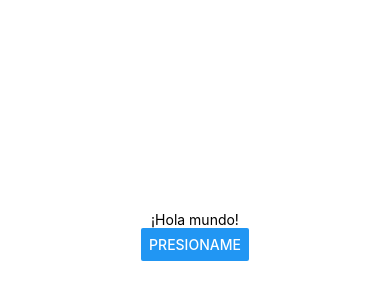
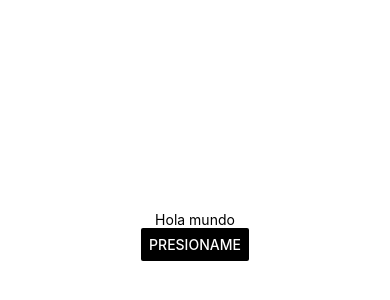
Before and after one commit to jlsxmo/ProgramacionMovil182, a React Native app in the folder holaMundo/: screen / in a window 390 px wide. Shown: the part 186-486 px from the top of the page. Built offline with nearby package versions, Linux system fonts and the light colour scheme.

Commit message:
Práctica 6

```diff
--- a/holaMundo/App.js
+++ b/holaMundo/App.js
@@ -1,15 +1,53 @@
 import { StatusBar } from 'expo-status-bar';
+import { StyleSheet, Text, View, Button } from 'react-native';
+import React, { useState } from 'react';
+
+const Texto = ({ contenido, actualizarContenido }) => {
+  return (<Text>{contenido}</Text>);
+};
+
+export default function App() {
+  const [contenido, setContenido] = useState('Hola mundo');
+  const actualizarContenido = () => {
+    setContenido('State actualizo este texto');
+  }
+
+  return (
+    <View style={styles.container}>
+      <Texto contenido={contenido}/>
+
+      <Button title='Presioname' color="#000000" onPress={actualizarContenido} />
+
+      <StatusBar style="auto" />
+    </View>
+  );
+}
+
+/*import { StatusBar } from 'expo-status-bar';
 import { StyleSheet, Text, View, Button} from 'react-native';
+import React, {useState} from 'react';
+
+const Texto = () => {
+  const [contenido, setContenido] = useState('Hola mundo');
+  const actualizarContenido = () => {
+    setContenido('State actualizo este texto');
+  }
+  return (<Text onPress={actualizarContenido}>{contenido}</Text>)
+}
 
 export default function App() {
   return (
     <View style={styles.container}>
-      <Text>¡Hola mundo!</Text>
-      <Button title='Presioname'></Button>
+
+      <Texto></Texto>
+      <Texto/>
+
+      <Button title='Presioname' color="#000000"></Button>
+
       <StatusBar style="auto" />
     </View>
   );
-}
+}*/
 
 const styles = StyleSheet.create({
   container: {
```
